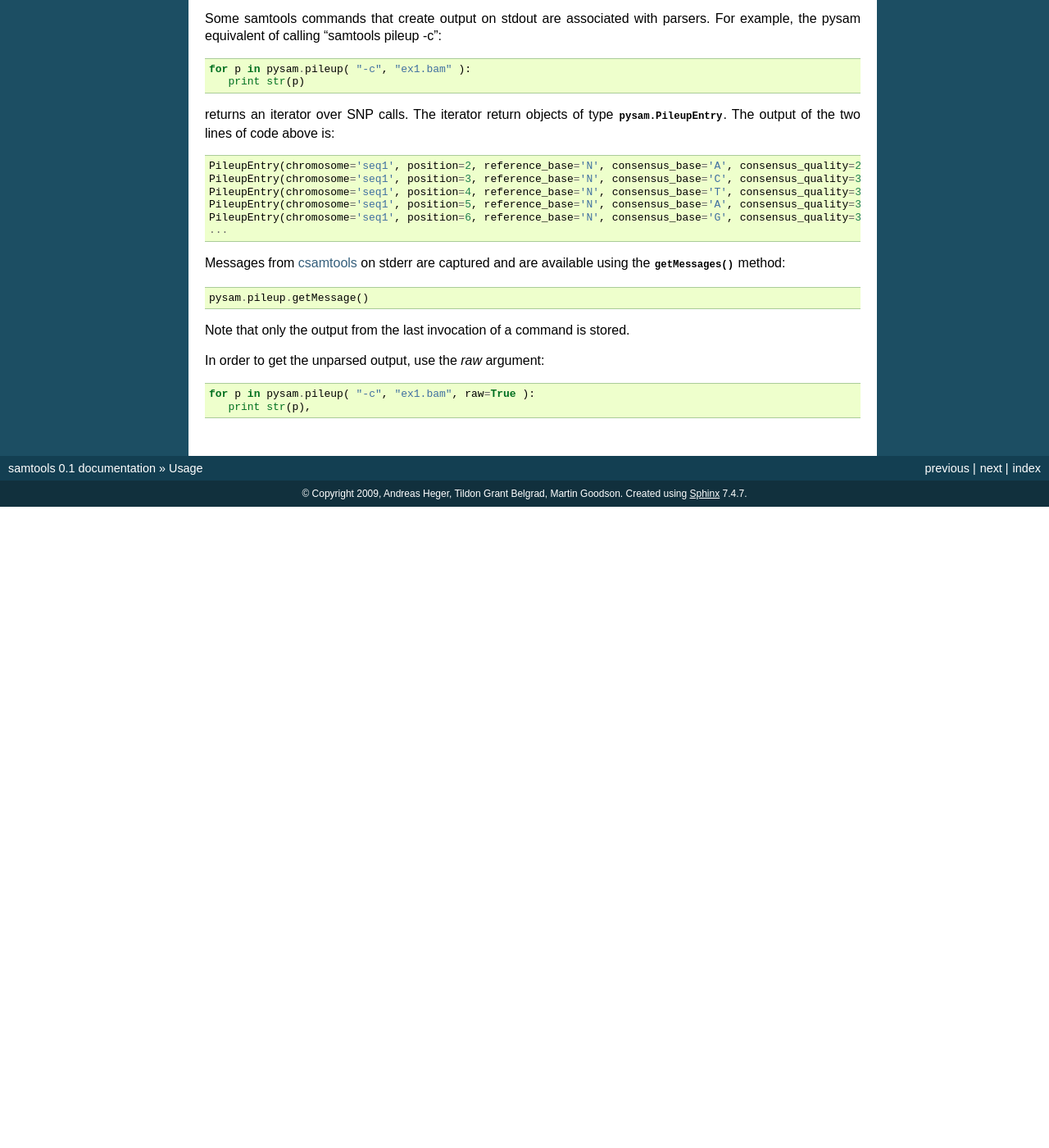
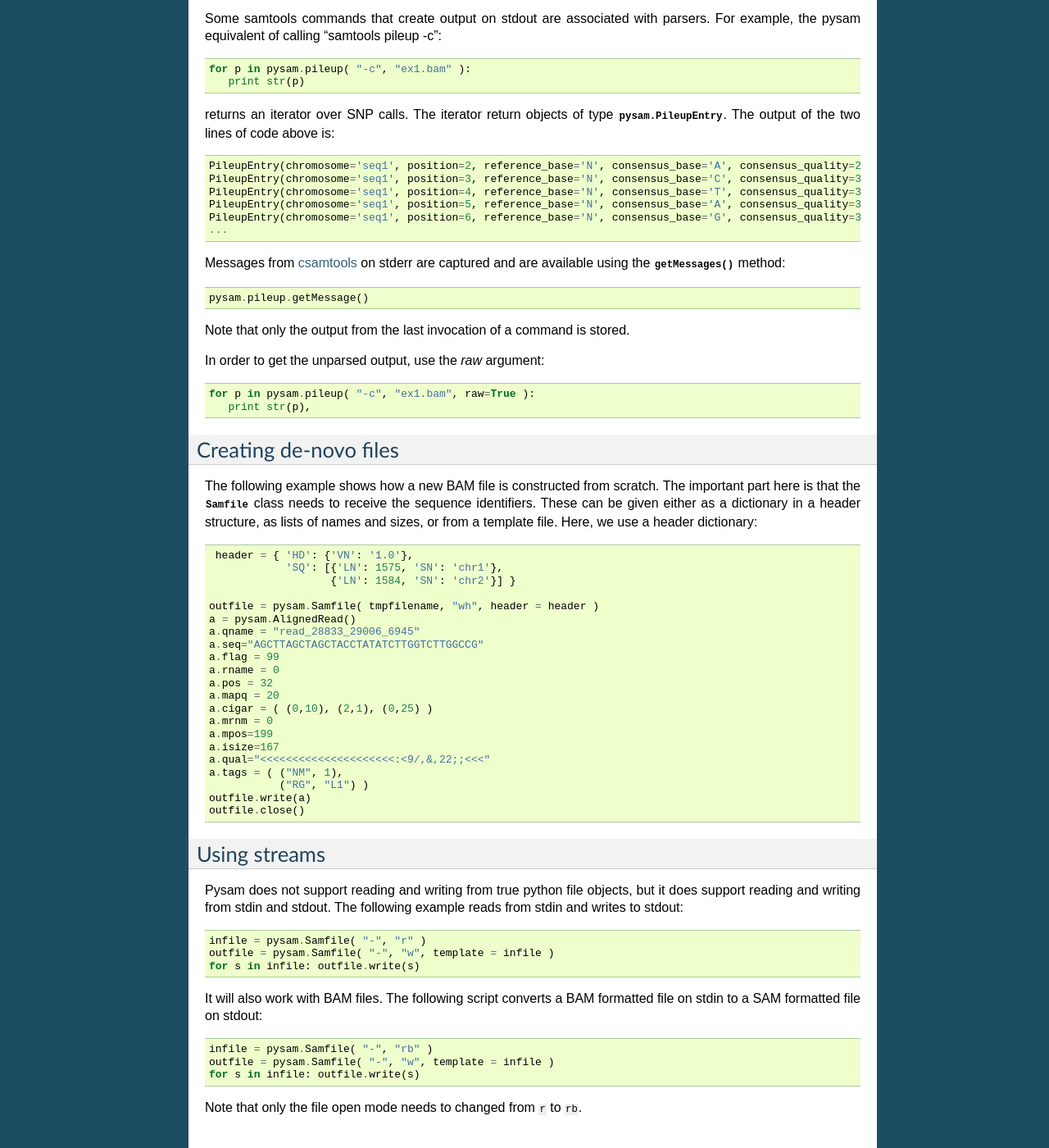
Before and after one commit to pysam-developers/pysam, a Sphinx documentation site: the page built from doc/usage.rst, in a window 1280 px wide and 1400 px high, scrolled down 2075 px. Shown: the whole window at 82% size. Built offline with Sphinx 7.4.7, drawn with Linux system fonts in a browser that asks for light colours; pages that are not in the unit, such as notebooks, are missing from menus; before the commit the page ends 2693 px from its top, so only the background shows below that; some of the changed text lies outside the part shown.

Commit message:
cleaned up tests, added documentation on streams and writing

```diff
--- a/doc/usage.rst
+++ b/doc/usage.rst
@@ -152,3 +152,55 @@ In order to get the unparsed output, use the *raw* argument::
 
    for p in pysam.pileup( "-c", "ex1.bam", raw=True ):
       print str(p),
+
+Creating de-novo files
+----------------------
+
+The following example shows how a new BAM file is constructed from scratch.
+The important part here is that the :class:`Samfile` class needs to receive
+the sequence identifiers. These can be given either as a dictionary in a
+header structure, as lists of names and sizes, or from a template file.
+Here, we use a header dictionary::
+
+    header = { 'HD': {'VN': '1.0'},
+               'SQ': [{'LN': 1575, 'SN': 'chr1'},
+                      {'LN': 1584, 'SN': 'chr2'}] }
+
+   outfile = pysam.Samfile( tmpfilename, "wh", header = header )
+   a = pysam.AlignedRead()
+   a.qname = "read_28833_29006_6945"
+   a.seq="AGCTTAGCTAGCTACCTATATCTTGGTCTTGGCCG"
+   a.flag = 99
+   a.rname = 0
+   a.pos = 32
+   a.mapq = 20
+   a.cigar = ( (0,10), (2,1), (0,25) )
+   a.mrnm = 0
+   a.mpos=199
+   a.isize=167
+   a.qual="<<<<<<<<<<<<<<<<<<<<<:<9/,&,22;;<<<"
+   a.tags = ( ("NM", 1),
+	      ("RG", "L1") )
+   outfile.write(a)
+   outfile.close()
+
+Using streams
+-------------
+
+Pysam does not support reading and writing from true python file objects, but
+it does support reading and writing from stdin and stdout. The following example reads
+from stdin and writes to stdout::
+
+   infile = pysam.Samfile( "-", "r" )
+   outfile = pysam.Samfile( "-", "w", template = infile )
+   for s in infile: outfile.write(s)
+
+It will also work with BAM files. The following script converts a BAM formatted file
+on stdin to a SAM formatted file on stdout::
+
+   infile = pysam.Samfile( "-", "rb" )
+   outfile = pysam.Samfile( "-", "w", template = infile )
+   for s in infile: outfile.write(s)
+
+
+Note that only the file open mode needs to changed from ``r`` to ``rb``.
```
Also changed, not shown: 3 other files.
